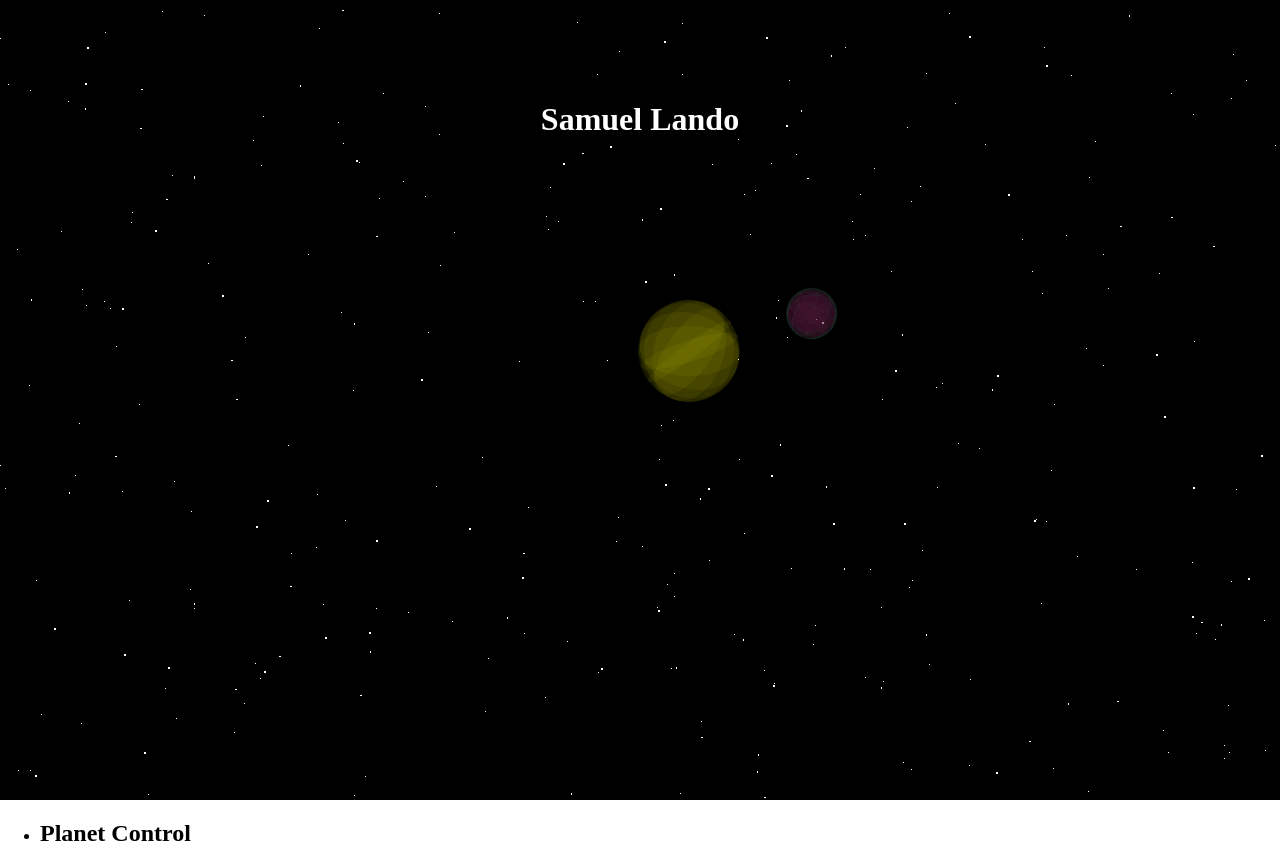
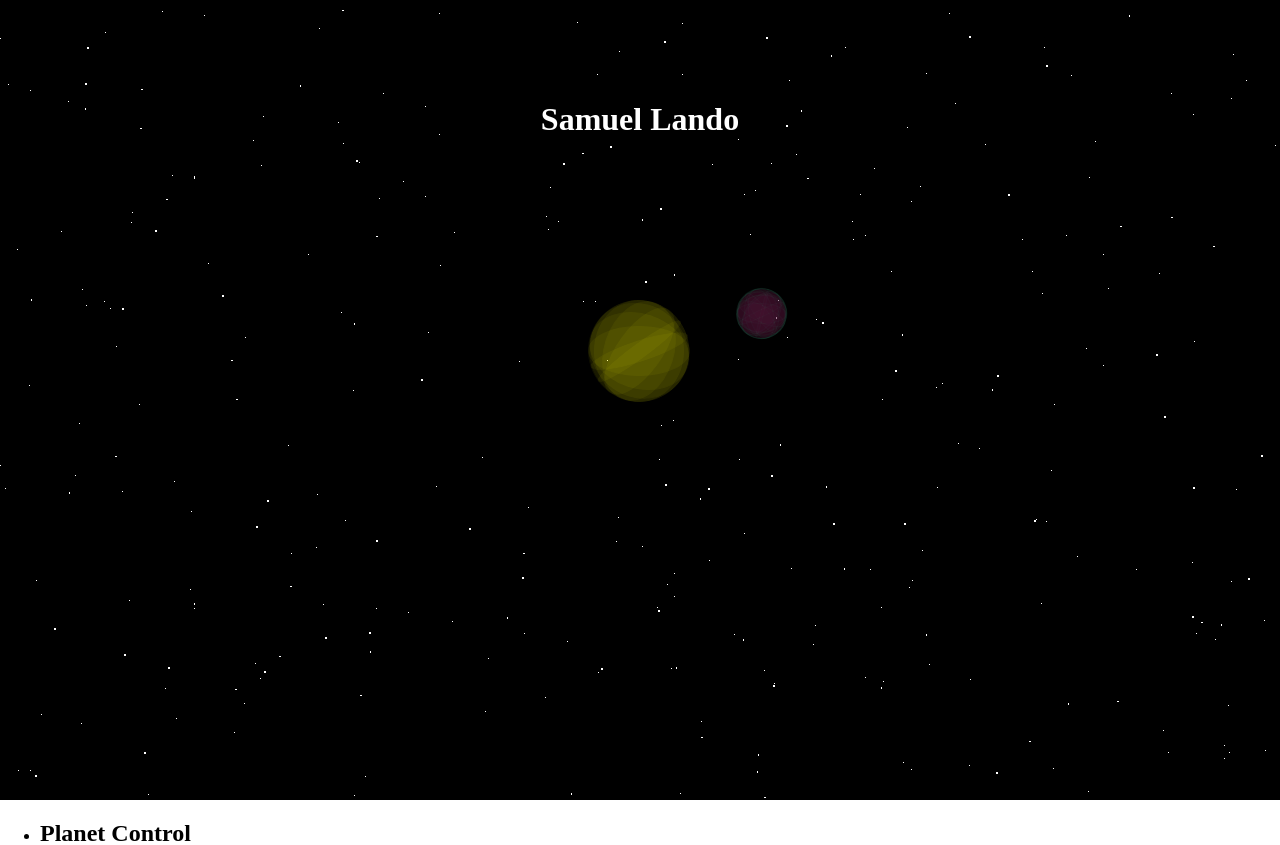
Before and after one commit to samuellando/samuellando.com, a PHP site: page / in a window 1280 px wide. Shown: the top 845 px of the page. Run offline with PHP 8.4, Linux system fonts and the light colour scheme; some libraries are stand-ins or nearby versions.

Commit message:
centered the system

```diff
--- a/frontend/css/index.css
+++ b/frontend/css/index.css
@@ -17,3 +17,7 @@ h1 {
   margin-top: -25px;
   text-align: center;
 }
+
+.system {
+  transform: translate(-50px);
+}
```
